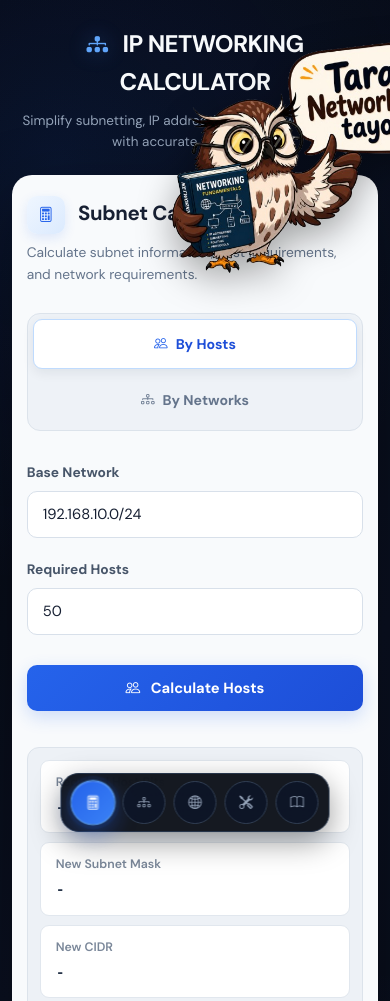
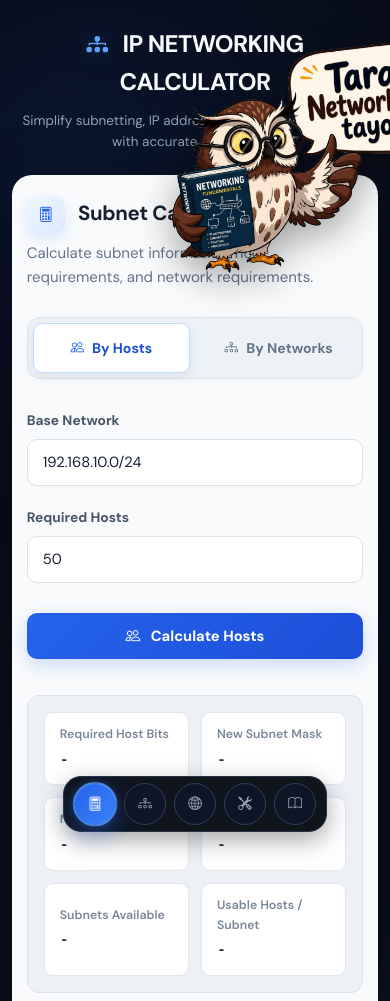
Before and after one commit to Syntaxdevv/IP_NETCAL, a plain HTML site: page index.html in a window 390 px wide. Shown: the top 1001 px of the page. Drawn offline with nearby package versions, Linux system fonts and the light colour scheme.

Commit message:
Add files via upload

```diff
--- a/style.css
+++ b/style.css
@@ -930,25 +930,6 @@ body::before {
         grid-template-columns: 1fr;
     }
 
-    /* Left circular navigation */
-    .nav-tabs {
-        position: fixed;
-        left: 10px;
-        top: 50%;
-        transform: translateY(-50%);
-
-        width: auto;
-        margin: 0;
-        padding: 0;
-
-        display: flex;
-        flex-direction: column;
-        align-items: center;
-        gap: 9px;
-
-        z-index: 1000;
-    }
-
     .tab-btn {
         flex: none;
         width: 44px;
@@ -985,10 +966,11 @@ body::before {
     }
 }
 
-@media (max-width: 600px) {
+  @media (max-width: 600px) {
+
     .container {
         width: 94%;
-        padding: 25px 0 40px;
+        padding: 25px 0 90px;
     }
 
     .header {
@@ -1005,39 +987,48 @@ body::before {
     }
 
     /* =================================
-       LEFT ICON NAVIGATION - MOBILE
+       BOTTOM ICON NAVIGATION - MOBILE
     ================================= */
 
     .nav-tabs {
-        position: fixed;
-        left: 50%;
-        bottom: 12px;
-        top: auto;
-        transform: translateX(-50%);
-        display: flex;
-        flex-direction: row;
+        position: fixed !important;
+        left: 50% !important;
+        top: auto !important;
+        bottom: 12px !important;
+        transform: translateX(-50%) !important;
+
+        display: flex !important;
+        flex-direction: row !important;
         align-items: center;
         justify-content: center;
-        width: auto;
+
+        width: max-content;
+        max-width: calc(100vw - 20px);
+
         margin: 0;
-        padding: 7px 10px;
+        padding: 6px 10px;
+
         gap: 8px;
-        background: rgba(7, 11, 20, 0.94);
+
+        z-index: 99999;
+
+        background: rgba(7, 11, 20, 0.96);
         border: 1px solid #263449;
         border-radius: 18px;
+
         backdrop-filter: blur(12px);
         -webkit-backdrop-filter: blur(12px);
-        box-shadow: 0 10px 30px rgba(0, 0, 0, 0.4);
-        z-index: 1000;
+
+        box-shadow: 0 8px 25px rgba(0, 0, 0, 0.35);
     }
 
     .tab-btn {
-        width: 43px;
-        height: 43px;
-        min-width: 43px;
+        width: 42px;
+        height: 42px;
+        min-width: 42px;
+        flex: none;
 
         padding: 0;
-        flex: none;
 
         display: flex;
         align-items: center;
@@ -1050,106 +1041,15 @@ body::before {
         font-size: 0.85rem;
     }
 
-    /* Give the calculator space from the icon rail */
-       .main-content {
+    /* Main content */
+
+    .main-content {
         margin-left: 0;
         width: 100%;
-        margin-bottom: 75px;
+        margin-bottom: 80px;
         position: relative;
         overflow: visible;
     }
-}
-
-    .tab-content {
-        padding: 25px 18px;
-    }
-
-    .calculator-card h2 {
-        font-size: 1.4rem;
-    }
-
-    .calculator-card > p {
-        font-size: 0.86rem;
-    }
-
-    .subnet-mode-buttons {
-        flex-direction: column;
-        gap: 6px;
-    }
-
-    .subnet-mode-btn {
-        width: 100%;
-    }
-
-    .results {
-        grid-template-columns: 1fr;
-        padding: 12px;
-        gap: 9px;
-    }
-
-    .result-item {
-        min-height: 62px;
-    }
-
-    .subnet-input {
-        grid-template-columns: 1fr;
-        gap: 8px;
-    }
-
-    .remove-subnet {
-        width: 100%;
-        height: 42px;
-    }
-
-    .vlsm-buttons {
-        grid-template-columns: 1fr;
-    }
-
-    .mode-heading {
-        align-items: flex-start;
-        gap: 12px;
-    }
-
-    .mode-icon {
-        width: 44px;
-        height: 44px;
-    }
-
-    .mode-heading h3 {
-        font-size: 1.04rem;
-    }
-
-    .mode-heading p {
-        font-size: 0.8rem;
-    }
-
-    .range-table th,
-    .range-table td {
-        padding: 9px;
-        font-size: 0.7rem;
-    }
-
-    .tool-card {
-        padding: 20px;
-    }
-    .owl-decoration {
-    position: absolute;
-    top: -165px;
-    right: -10px;
-    width: 95px;
-    height: auto;
-    z-index: 20;
-    pointer-events: none;
-}
-    .owl-decoration img {
-    position: relative;
-    display: block;
-    width: 100%;
-    height: auto;
-    top: 0;
-    right: 0;
-    object-fit: contain;
-    filter: drop-shadow(0 6px 10px rgba(0, 0, 0, 0.3));
 }
 
 
```
